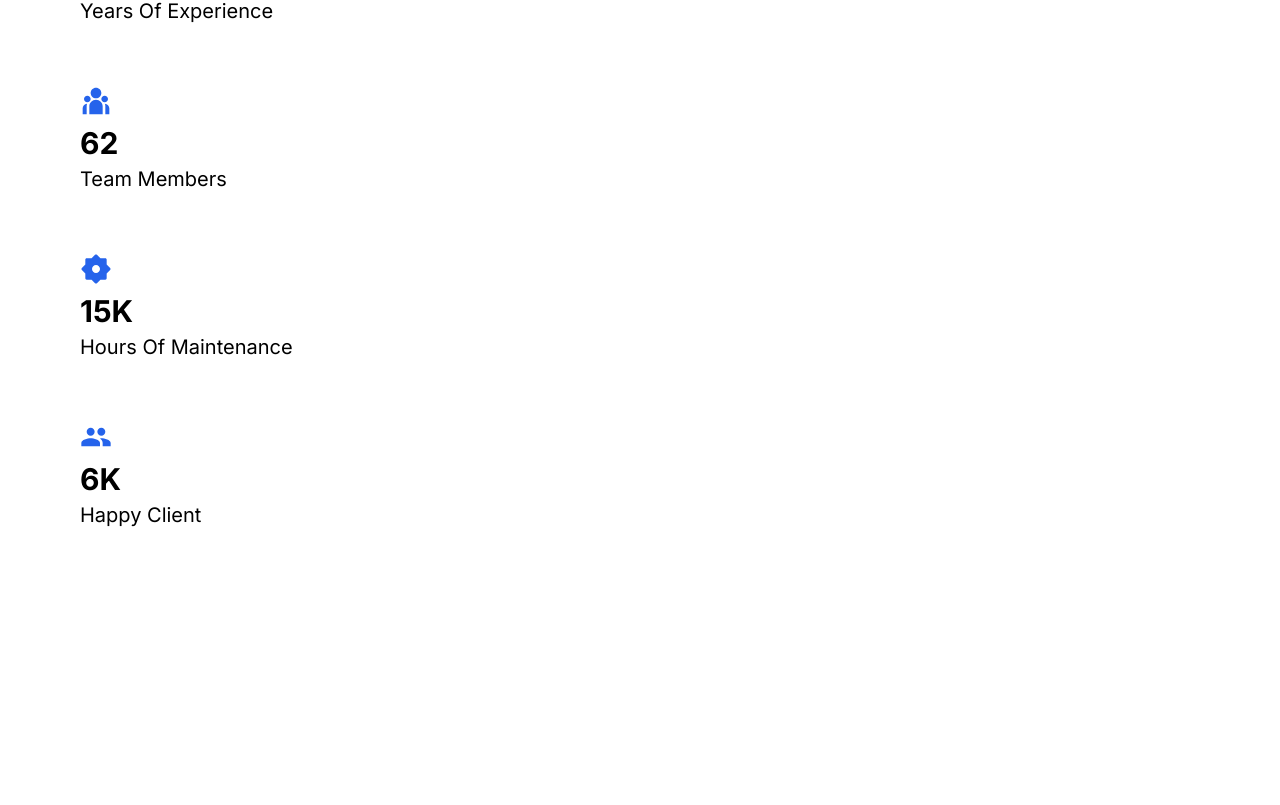
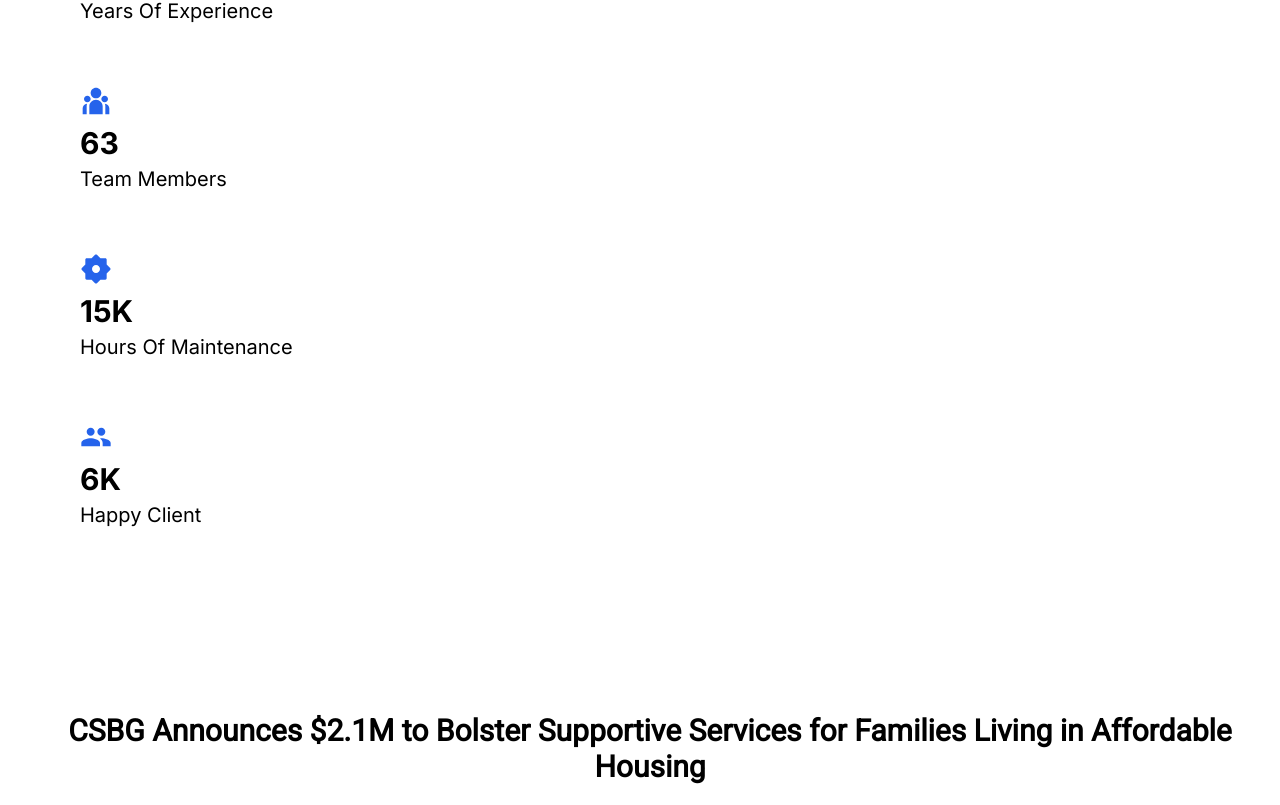
Before and after one commit to Richson-Tech/org, a Next.js app: page /about in a window 1280 px wide. Shown: the part 3144-3949 px from the top of the page. Before the commit the page ends 3773 px from the top, so only its background shows below. Built offline with nearby package versions, Linux system fonts and the light colour scheme.

Commit message:
new commits added

```diff
--- a/src/app/about/page.jsx
+++ b/src/app/about/page.jsx
@@ -7,7 +7,6 @@ import { MdPeople } from "react-icons/md";
 import Image from "next/image";
 
 const page = () => {
-
   const [currentNumber, setCurrentNumber] = useState(0);
   const [rightNumber, setRightNumber] = useState(0);
   const [leftNumber, setLeftNumber] = useState(0);
@@ -242,6 +241,13 @@ const page = () => {
           <h6 className="text-xl">Happy Client</h6>
         </div>
       </div>
+
+      <div>
+        <h2 className="text-3xl text-center pl-5 font-[roboto] font-bold pb-5 pt-16">
+          CSBG Announces $2.1M to Bolster Supportive Services for Families
+          Living in Affordable Housing
+        </h2>
+      </div>
     </div>
   );
 };
```
